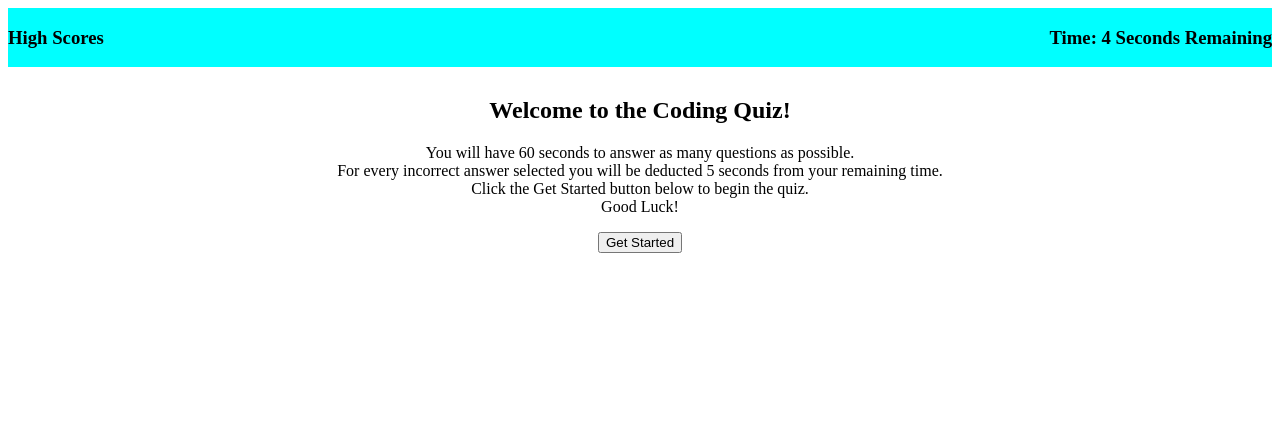
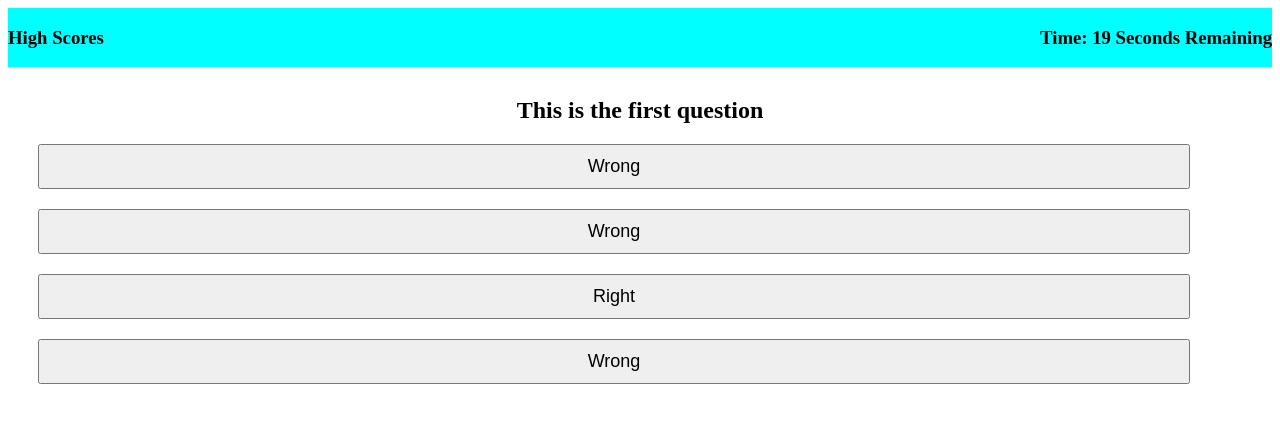
Before and after one commit to padenallen15/coding-quiz, a plain HTML site: page index.html in a window 1280 px wide. Both pictures are taken after a click on the button "Get Started". Drawn offline with Linux system fonts and the light colour scheme.

Commit message:
added one question

```diff
--- a/assets/css/style.css
+++ b/assets/css/style.css
@@ -6,6 +6,29 @@ header {
 
 .question-body {
     text-align: center;
-    size: 50%;
+    position: relative;
     margin: 30px;
 }
+
+#quiz-question {
+    display: none;
+}
+
+#the-result {
+    display: none;
+    border-top: 5px solid black;
+    width: 90vw;
+}
+
+.btn-wrapper {
+    width: 90vw;
+}
+
+.btnAnswer {
+    text-align: center;
+    margin: 20px 0;
+    padding: 10px;
+    display: block;
+    width: inherit;
+    font-size: large;
+}
--- a/assets/js/script.js
+++ b/assets/js/script.js
@@ -1,9 +1,64 @@
 var timerEl = document.getElementById('timer');
+var timeLeft = 20;
+var tempTime = 0;
+var score = 0;
 var startBtn = document.getElementById('start-quiz');
+var openState = document.getElementById('opening-statement');
+var quizQuest = document.getElementById('quiz-question');
+var questTitle = document.getElementById('question');
+var answerA = document.getElementById('answerA');
+var answerB = document.getElementById('answerB');
+var answerC = document.getElementById('answerC');
+var answerD = document.getElementById('answerD');
+var resultSection = document.getElementById('the-result');
+var result = document.getElementById('result');
+
+function resetAnswers() {
+    answerA.style.color = 'black';
+    answerB.style.color = 'black';
+    answerC.style.color = 'black';
+    answerD.style.color = 'black';
+}
+
+function firstQuestion() {
+    questTitle.textContent = 'This is the first question';
+    answerA.textContent = 'Wrong';
+    answerB.textContent = 'Wrong';
+    answerC.textContent = 'Right';
+    answerD.textContent = 'Wrong';
+
+    answerA.addEventListener("click", function() {
+        tempTime = timeLeft - 5;
+        answerA.style.color = 'red';
+        answerC.style.color = 'green';
+        resultSection.style.display = 'block';
+        resultSection.style.borderColor = 'red';
+        result.textContent = 'Wrong Answer, Time -5 Seconds!';
+        setTimeout(secondQuestion, 3000);
+    });
+
+}
+
+function secondQuestion() {
+    resetAnswers();
+    timeLeft = tempTime;
+    resultSection.style.display = 'none';
+    questTitle.textContent = 'This is the second question';
+    answerA.textContent = 'Wrong';
+    answerB.textContent = 'Wrong';
+    answerC.textContent = 'Wrong';
+    answerD.textContent = 'Right';
+}
+
+
+
 
 // Timer that counts down from 60
 function countdown() {
-    var timeLeft = 5;
+    startBtn.style.display = 'none';
+    openState.style.display = 'none';
+    quizQuest.style.display = 'block';
+    firstQuestion();
 
     // Use the `setInterval()` method to call a function to be executed every 1000 milliseconds
     var timeInterval = setInterval(function() {
--- a/index.html
+++ b/index.html
@@ -13,20 +13,39 @@
                 <h3>High Scores</h3>
             </div>
             <div>
-                <h3 id="timer">Time: 60 Seconds</h3>
+                <h3 id="timer">Time: 60 Seconds Remaining</h3>
             </div>
         </header>
 
-        <section class="question-body">
-            <div class="question">
+        <section id="opening-statement" class="question-body">
+            <div>
                 <h1 id="title">Welcome to the Coding Quiz!</h1>
-                <p id="info">You will have 60 seconds to answer as many questions as possible. <br> For every incorrect answer selected you will be deducted 5 seconds from your remaining time. <br> Click the Get Started button below to begin the quiz. <br> Good Luck!</p>
+                <p id="info">You will have 30 seconds to answer 5 questions. <br> For each incorrect answer you will be deducted 5 seconds from your remaining time. <br> Click the Get Started button below to begin the quiz. <br> Good Luck!</p>
             </div>
             <div class="start-btn">
                 <button class="btn" id="start-quiz" type="submit">Get Started</button>
               </div>
 
         </section>
+
+        <section id="quiz-question"  class="question-body">
+            <div>
+                <h1 id="question"></h1>
+            </div>
+            <div class="btn-wrapper">
+                <button class="btnAnswer" id="answerA" type="submit">Answer Choice A</button>
+                <button class="btnAnswer" id="answerB" type="submit">Answer Choice B</button>
+                <button class="btnAnswer" id="answerC" type="submit">Answer Choice C</button>
+                <button class="btnAnswer" id="answerD" type="submit">Answer Choice D</button>
+            </div>
+        </section>
+
+        <section id="the-result" class="question-body">
+            <div class="result">
+                <h1 id="result"></h1>
+            </div>
+        </section>
+
         <script src="./assets/js/script.js"></script>
     </body>
 </html>
```
